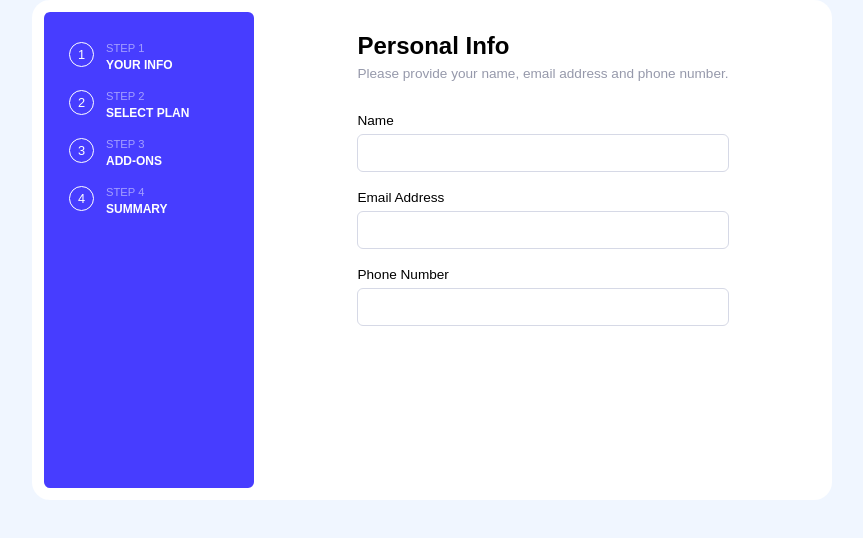
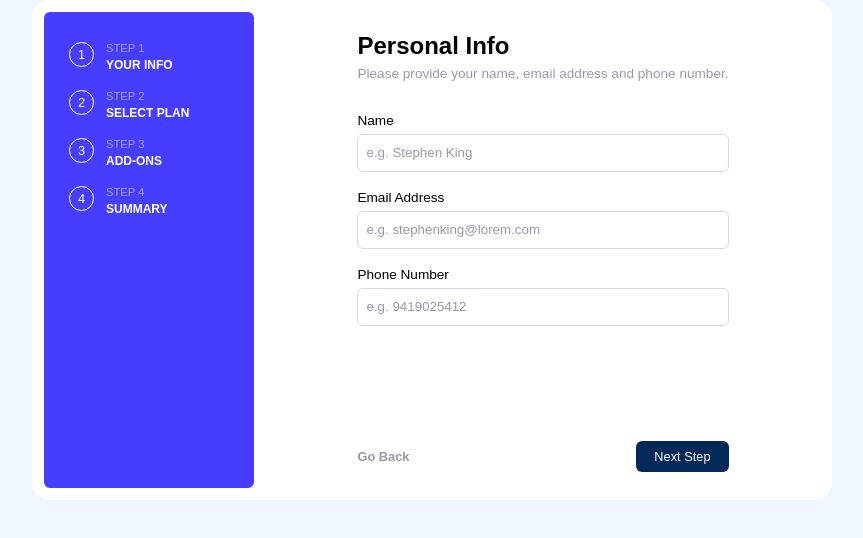
Before and after one commit to eha49/multistep-form, a React (Vite) app: page / in a window 1280 px wide. Shown: the top 538 px of the page, without its empty margins (208-1071 px from the left). Built offline with nearby package versions, Linux system fonts and the light colour scheme.

Commit message:
created a provider component and minor tweaking

```diff
--- /dev/null
+++ b/src/components/Button/Button.jsx
@@ -0,0 +1,22 @@
+import styled from "styled-components";
+
+const Button = styled.button`
+  padding: 8px 18px;
+  border: none;
+  border-radius: 6px;
+  background-color: var(--marine-blue);
+  color: var(--white);
+  font-size: 0.8rem;
+
+  &:hover {
+    background-color: var(--purplish-blue);
+    cursor: pointer;
+  }
+
+  &:focus-visible {
+    outline: 1px solid var(--purplish-blue);
+    outline-offset: 2px;
+  }
+`;
+
+export default Button;
--- a/src/components/FormArea/FormArea.jsx
+++ b/src/components/FormArea/FormArea.jsx
@@ -1,13 +1,16 @@
 import styled from "styled-components";
 import PersonalInfoForm from "../PersonalInfoForm/PersonalInfoForm";
+import UserInfoProvider from "../UserInfoProvider/UserInfoProvider";
 
 function FormArea() {
   return (
-    <FromWrapper>
-      <InnerWrapper>
-        <PersonalInfoForm />
-      </InnerWrapper>
-    </FromWrapper>
+    <UserInfoProvider>
+      <FromWrapper>
+        <InnerWrapper>
+          <PersonalInfoForm />
+        </InnerWrapper>
+      </FromWrapper>
+    </UserInfoProvider>
   );
 }
 
@@ -20,8 +23,9 @@ const InnerWrapper = styled.div`
   margin-left: auto;
   margin-right: auto;
   padding-top: 20px;
-  padding-left: var(--padding);
   min-height: 100%;
+  display: flex;
+  flex-direction: column;
 `;
 
 export default FormArea;
--- a/src/components/GlobalStyles/GlobalStyles.jsx
+++ b/src/components/GlobalStyles/GlobalStyles.jsx
@@ -13,7 +13,7 @@ const GlobalStyles = createGlobalStyle`
         --weight-medium: 500;
         --weight-bold: 700;
 
-        --Marine-blue: hsl(213, 96%, 18%);
+        --marine-blue: hsl(213, 96%, 18%);
         --purplish-blue: hsl(243, 100%, 62%);
         --pastel-blue: hsl(228, 100%, 84%);
         --light-blue: hsl(206, 94%, 87%);
--- a/src/components/MainBlock/MainBlock.jsx
+++ b/src/components/MainBlock/MainBlock.jsx
@@ -12,16 +12,17 @@ function MainBlock() {
 }
 
 export const Wrapper = styled.div`
-  --padding: 12px;
+  --spacing: 12px;
   --radius: 6px;
   width: min(800px, 95%);
   margin-left: auto;
   margin-right: auto;
   min-height: 500px;
-  padding: var(--padding);
+  padding: var(--spacing);
   display: flex;
+  gap: var(--spacing);
   background-color: var(--white);
-  border-radius: calc(var(--padding) + var(--radius));
+  border-radius: calc(var(--spacing) + var(--radius));
 `;
 
 export default MainBlock;
--- a/src/components/PersonalInfoForm/PersonalInfoForm.jsx
+++ b/src/components/PersonalInfoForm/PersonalInfoForm.jsx
@@ -3,12 +3,11 @@ import styled from "styled-components";
 import FormTitle from "../FormTitle/FormTitle";
 import FormDescription from "../FormDescription/FormDescription";
 import TextInput from "../TextInput/TextInput";
+import Button from "../Button/Button";
+import { UserInfoContext } from "../UserInfoProvider/UserInfoProvider";
 
 function PersonalInfoForm() {
-  const [name, setName] = React.useState("");
-  const [email, setEmail] = React.useState("");
-  const [phoneNumber, setPhoneNumber] = React.useState("");
-
+  const { user, handleChange } = React.useContext(UserInfoContext);
   return (
     <>
       <FormTitle>Personal Info</FormTitle>
@@ -16,35 +15,50 @@ function PersonalInfoForm() {
         Please provide your name, email address and phone number.
       </FormDescription>
 
-      <Form action="#">
+      <Form
+        action="#"
+        onSubmit={(event) => {
+          event.preventDefault();
+        }}
+      >
         <InputWrapper>
           <TextInput
             type="text"
             label="name"
+            name="name"
+            placeholder="e.g. Stephen King"
             required={true}
-            value={name}
-            onChange={(event) => setName(event.target.value)}
+            value={user.name}
+            onChange={handleChange}
           />
         </InputWrapper>
         <InputWrapper>
           <TextInput
             type="email"
             label="email address"
+            name="email"
+            placeholder="e.g. stephenking@lorem.com"
             required={true}
-            value={email}
-            onChange={(event) => setEmail(event.target.value)}
+            value={user.email}
+            onChange={handleChange}
           />
         </InputWrapper>
         <InputWrapper>
           <TextInput
             type="tel"
             label="phone number"
+            name="number"
+            placeholder="e.g. 9419025412"
             required={true}
             pattern="[0-9]{10}"
-            value={phoneNumber}
-            onChange={(event) => setPhoneNumber(event.target.value)}
+            value={user.number}
+            onChange={handleChange}
           />
         </InputWrapper>
+        <ButtonWrapper>
+          <LinkButton>Go Back</LinkButton>
+          <Button>Next Step</Button>
+        </ButtonWrapper>
       </Form>
     </>
   );
@@ -52,6 +66,10 @@ function PersonalInfoForm() {
 
 const Form = styled.form`
   margin-top: 32px;
+  min-height: 100%;
+  flex: 1;
+  display: flex;
+  flex-direction: column;
 `;
 
 const InputWrapper = styled.div`
@@ -59,4 +77,28 @@ const InputWrapper = styled.div`
   flex-direction: column;
   margin-bottom: 18px;
 `;
+
+const ButtonWrapper = styled.div`
+  margin-top: auto;
+  margin-bottom: 16px;
+  display: flex;
+  justify-content: space-between;
+`;
+
+const LinkButton = styled(Button)`
+  padding: 0;
+  background-color: transparent;
+  color: var(--cool-gray);
+  font-weight: var(--weight-bold);
+
+  &:hover {
+    color: var(----marine-blue);
+    background: transparent;
+  }
+
+  &:focus-visible {
+    outline: 1px solid currentColor;
+  }
+`;
+
 export default PersonalInfoForm;
--- a/src/components/SidePanel/SidePanel.jsx
+++ b/src/components/SidePanel/SidePanel.jsx
@@ -8,12 +8,12 @@ function SidePanel() {
         {LANDMARK_SEQUENCE.map((option, index) => {
           const step = index + 1;
           return (
-            <Step key={option}>
+            <Step key={option.id}>
               <StepIndexIcon>{step}</StepIndexIcon>
               <div>
                 <StepLabel>STEP {step}</StepLabel>
                 <StepDescription>
-                  {option.toUpperCase()}
+                  {option.label.toUpperCase()}
                 </StepDescription>
               </div>
             </Step>
--- a/src/components/TextInput/TextInput.jsx
+++ b/src/components/TextInput/TextInput.jsx
@@ -1,7 +1,14 @@
 import React from "react";
 import styled from "styled-components";
 
-function TextInput({ type, label, value, onChange, ...delegated }) {
+function TextInput({
+  type,
+  label,
+  name,
+  value,
+  onChange,
+  ...delegated
+}) {
   const id = React.useId();
   return (
     <>
@@ -9,6 +16,7 @@ function TextInput({ type, label, value, onChange, ...delegated }) {
       <Input
         type={type}
         id={id}
+        name={name}
         value={value}
         onChange={onChange}
         {...delegated}
@@ -32,6 +40,9 @@ const Input = styled.input`
   &:focus-visible {
     outline: 1px solid var(--purplish-blue);
   }
+  &::placeholder {
+    color: var(--cool-gray);
+  }
 `;
 
 export default TextInput;
--- /dev/null
+++ b/src/components/UserInfoProvider/UserInfoProvider.jsx
@@ -0,0 +1,27 @@
+import React from "react";
+
+export const UserInfoContext = React.createContext();
+
+function UserInfoProvider({ children }) {
+  const [user, setUser] = React.useState({
+    name: "",
+    email: "",
+    number: "",
+  });
+
+  function handleChange(event) {
+    const propertyName = event.target.name;
+    setUser({
+      ...user,
+      [propertyName]: event.target.value,
+    });
+  }
+
+  return (
+    <UserInfoContext.Provider value={{ user, handleChange }}>
+      {children}
+    </UserInfoContext.Provider>
+  );
+}
+
+export default UserInfoProvider;
--- a/src/constant.js
+++ b/src/constant.js
@@ -1,6 +1,18 @@
 export const LANDMARK_SEQUENCE = [
-  "your info",
-  "select plan",
-  "add-ons",
-  "summary",
+  {
+    id: "step-1",
+    label: "your info",
+  },
+  {
+    id: "step-2",
+    label: "select plan",
+  },
+  {
+    id: "step-3",
+    label: "add-ons",
+  },
+  {
+    id: "step-4",
+    label: "summary",
+  },
 ];
```
